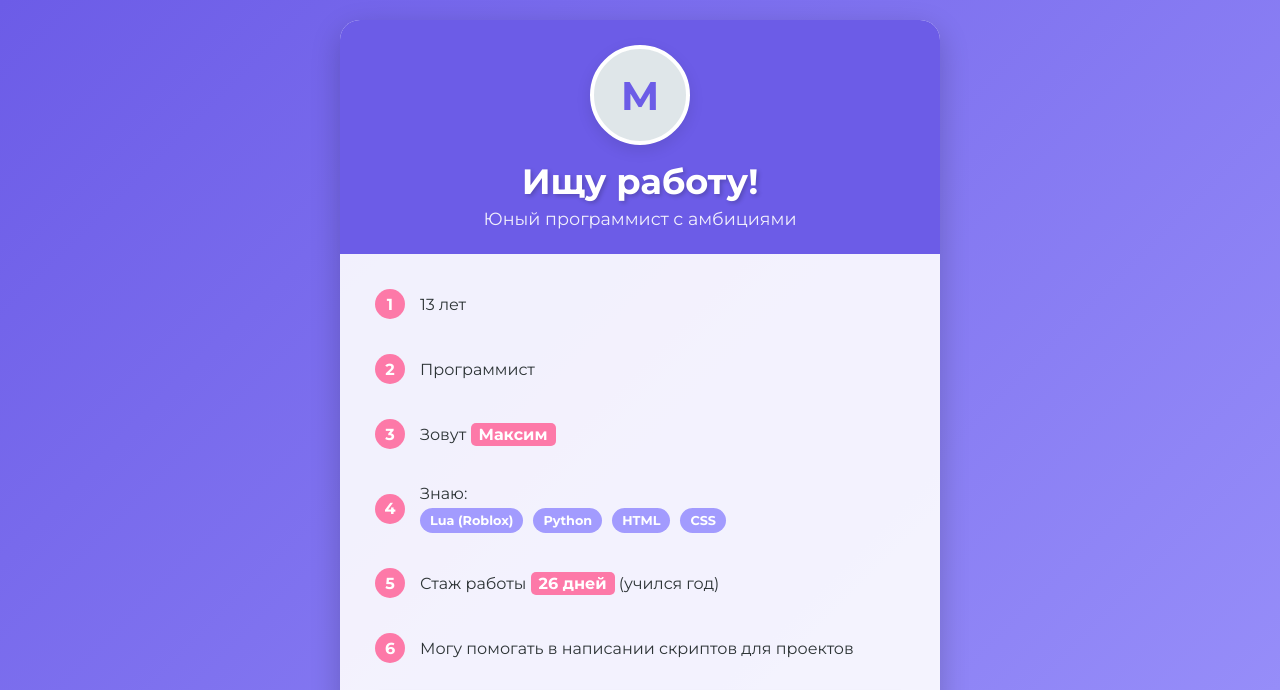
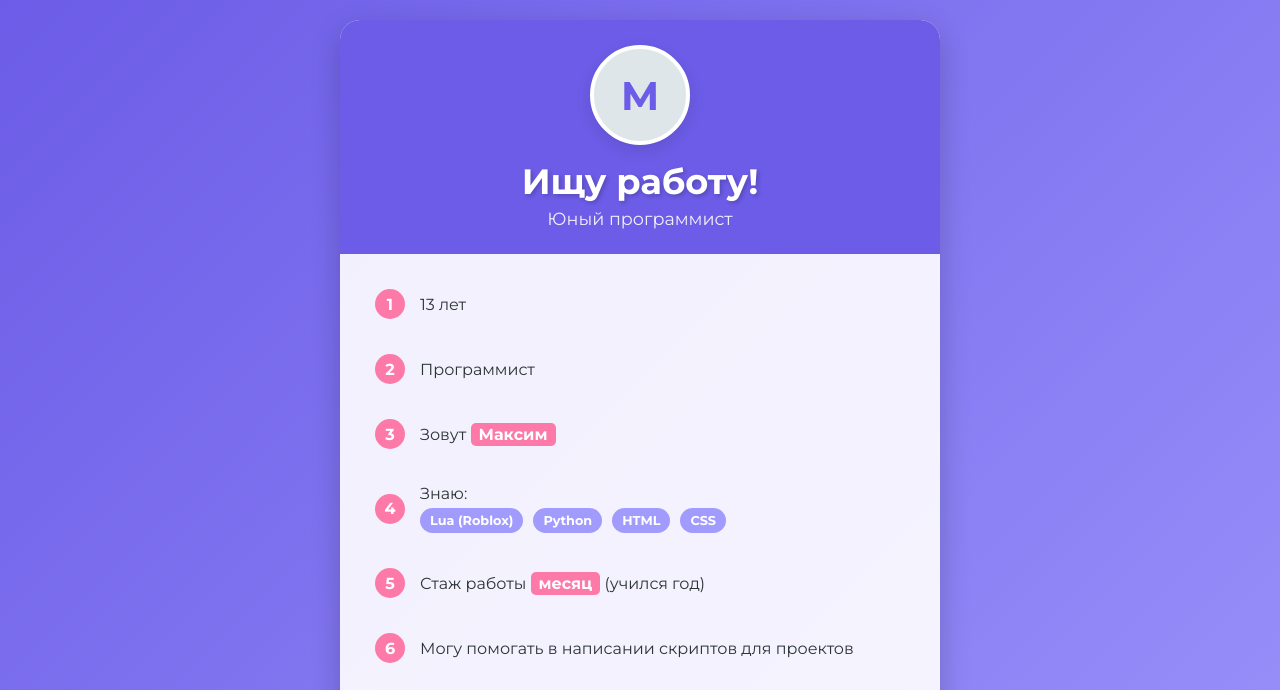
Before and after one commit to zxcwena/zxcwena.github.io, a plain HTML site: page index.html in a window 1280 px wide. Shown: the top 690 px of the page. Drawn offline with Linux system fonts and the light colour scheme.

Commit message:
Update index.html

```diff
--- a/index.html
+++ b/index.html
@@ -232,7 +232,7 @@
         <div class="header">
             <div class="avatar">M</div>
             <h1>Ищу работу!</h1>
-            <p>Юный программист с амбициями</p>
+            <p>Юный программист</p>
         </div>
 
         <div class="content">
@@ -266,7 +266,7 @@
 
             <div class="info-item">
                 <div class="number">5</div>
-                <div class="text">Стаж работы <span class="highlight">26 дней</span> (учился год)</div>
+                <div class="text">Стаж работы <span class="highlight">месяц</span> (учился год)</div>
             </div>
 
             <div class="info-item">
```
